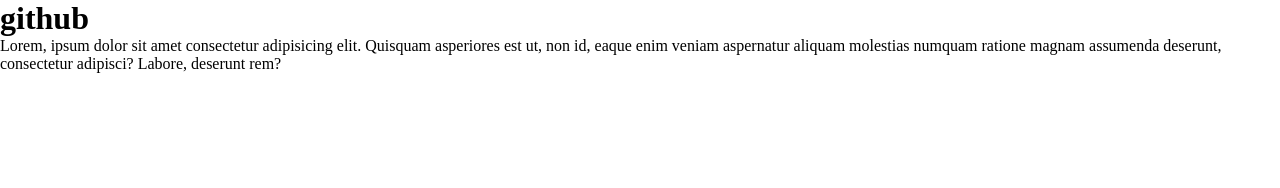
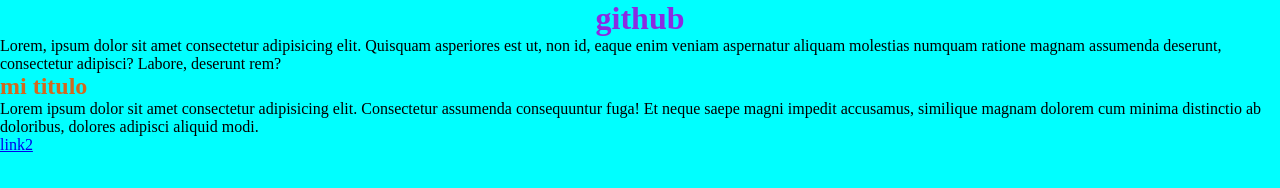
Before and after one commit to FranciscoBravo1/papido, a plain HTML site: page index.html in a window 1280 px wide. Drawn offline with Linux system fonts and the light colour scheme.

Commit message:
agrego un section y estilos

```diff
--- a/estilos.css
+++ b/estilos.css
@@ -3,3 +3,13 @@
     padding: 0;
     box-sizing: border-box;
 }
+body{
+    background-color: aqua;
+}
+h1{
+    color: blueviolet;
+    text-align: center;
+}
+h2{
+    color:chocolate;
+}
--- a/index.html
+++ b/index.html
@@ -10,5 +10,10 @@
     <h1>github</h1>
     <p>Lorem, ipsum dolor sit amet consectetur adipisicing elit. Quisquam asperiores est ut, non id, eaque enim veniam aspernatur aliquam molestias numquam ratione magnam assumenda deserunt, consectetur adipisci? Labore, deserunt rem?</p>
     <a href="#"></a>
+    <section>
+        <h2>mi titulo</h2>
+        <p>Lorem ipsum dolor sit amet consectetur adipisicing elit. Consectetur assumenda consequuntur fuga! Et neque saepe magni impedit accusamus, similique magnam dolorem cum minima distinctio ab doloribus, dolores adipisci aliquid modi.</p>
+        <a href="#">link2</a>
+    </section>
 </body>
 </html>
```
